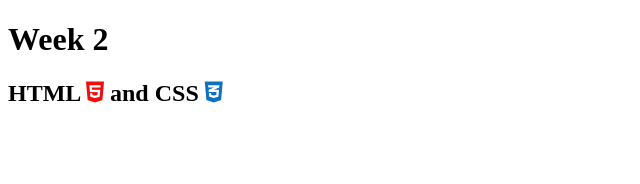
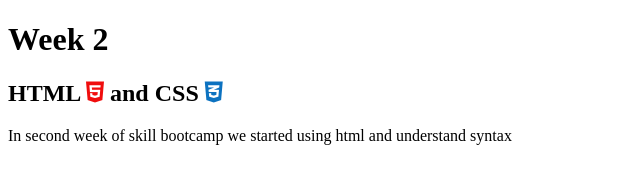
Before and after one commit to bouba08/12weeks-Journal, a plain HTML site: page index2.html in a window 1280 px wide. Shown: the whole page, without its empty margins (0-640 px from the left). Drawn offline with Linux system fonts and the light colour scheme.

Commit message:
first commit

```diff
--- a/index2.html
+++ b/index2.html
@@ -11,7 +11,7 @@
 <body>
     <h1>Week 2</h1>
     <h2>HTML <i class="fa-brands fa-html5" style="color: #f00d0d;"></i> and CSS <i class="fa-brands fa-css3-alt" style="color: #0c72c0;"></i> </h2>
-    <p></p>
+    <p>In second week of skill bootcamp we started using html and understand syntax</p>
 </body>
 
 </html>
```
